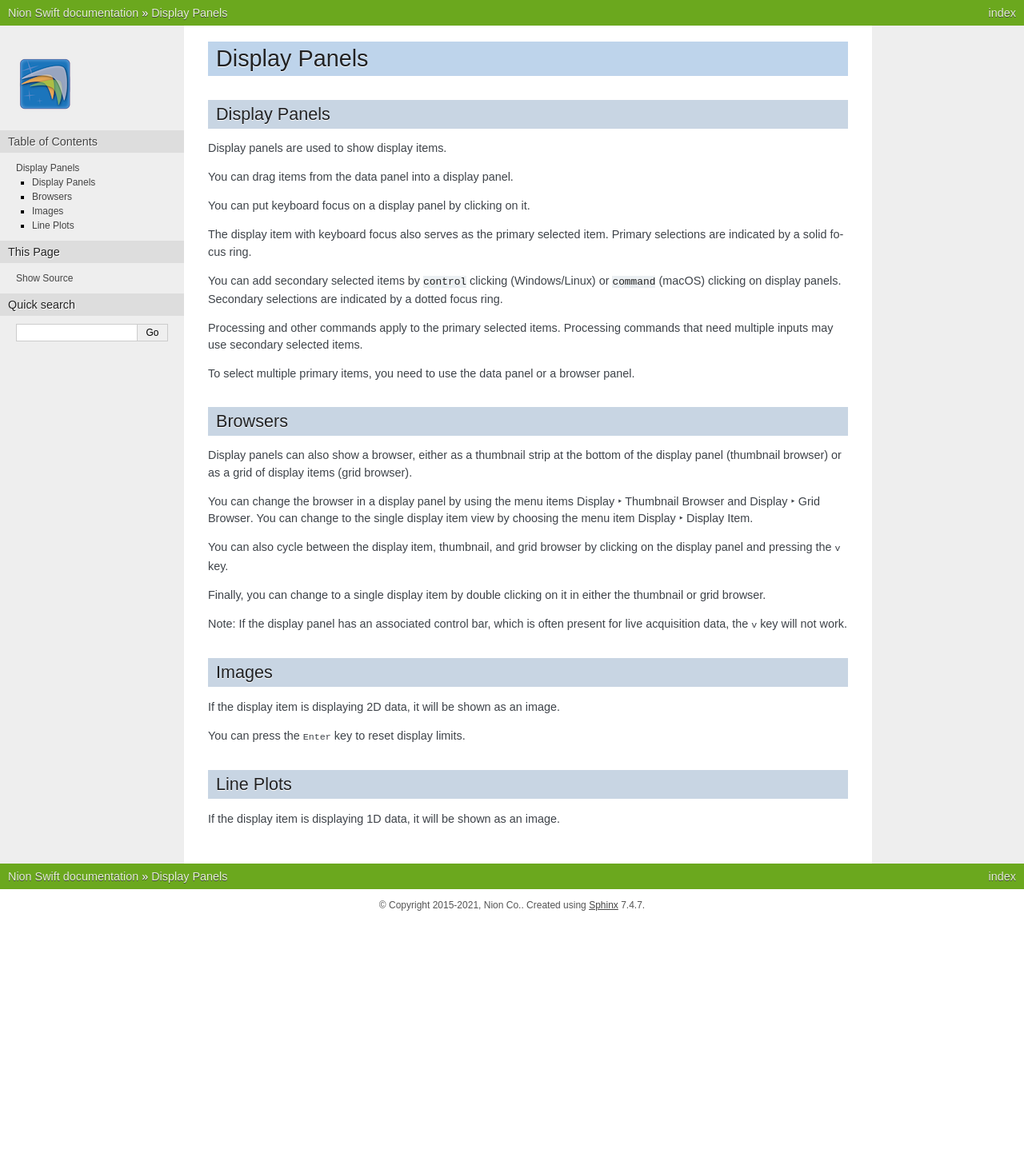
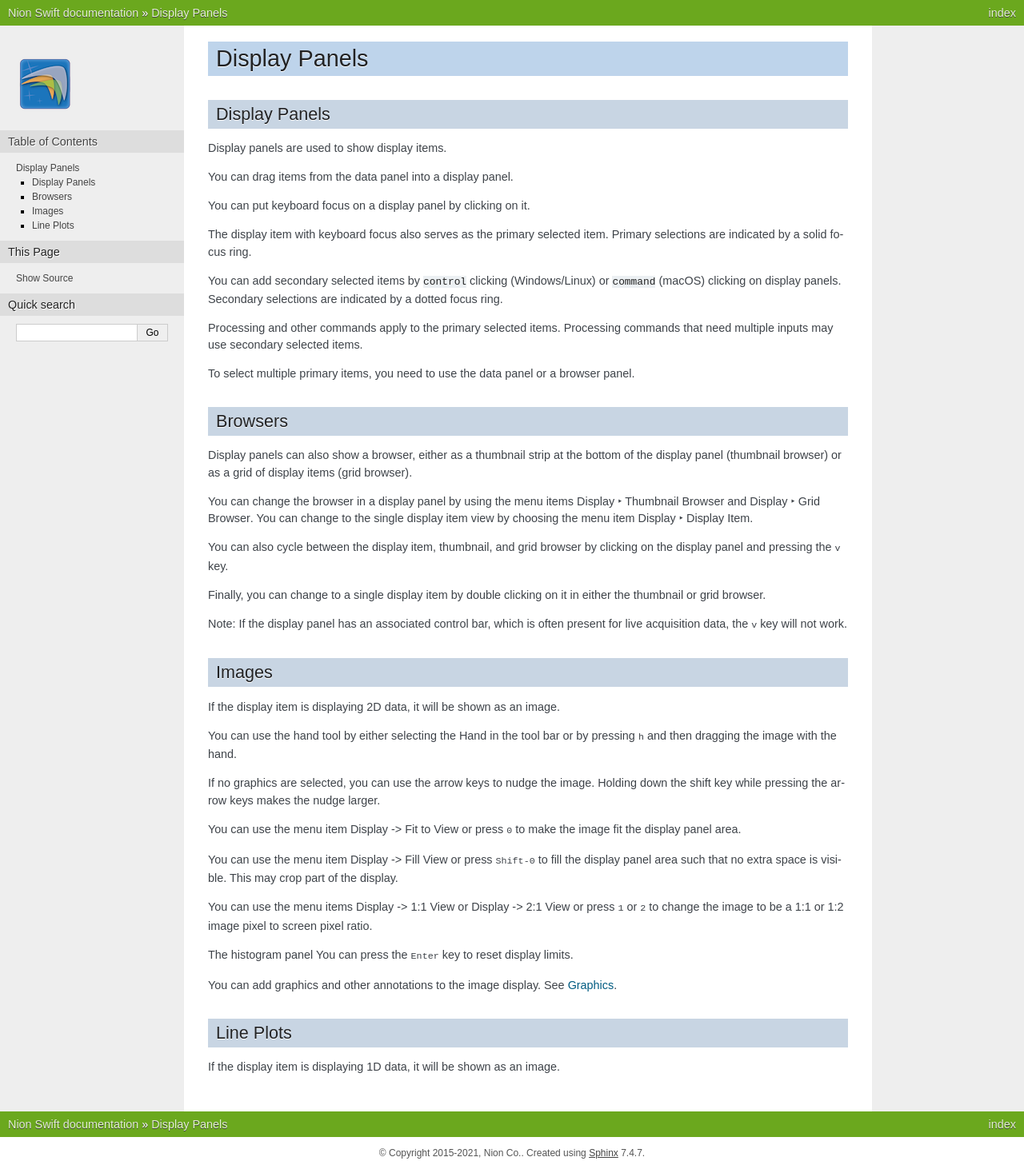
Before and after one commit to nion-software/nionswift, a Sphinx documentation site: the page built from docs/display_panels.rst, in a window 1280 px wide. Shown: the whole page at 80% size. Built offline with Sphinx 7.4.7, drawn with Linux system fonts in a browser that asks for light colours; before the commit the page ends 1152 px from its top, so only the background shows below that.

Commit message:
Add section on image display panel

```diff
--- a/docs/display_panels.rst
+++ b/docs/display_panels.rst
@@ -21,6 +21,8 @@ Processing and other commands apply to the primary selected items. Processing co
 
 To select multiple primary items, you need to use the data panel or a browser panel.
 
+.. Display Panel Browsers:
+
 Browsers
 --------
 Display panels can also show a browser, either as a thumbnail strip at the bottom of the display panel (thumbnail browser) or as a grid of display items (grid browser).
@@ -33,17 +35,27 @@ Finally, you can change to a single display item by double clicking on it in eit
 
 Note: If the display panel has an associated control bar, which is often present for live acquisition data, the :kbd:`v` key will not work.
 
+.. _Image Display Panel:
+
 Images
 ------
 If the display item is displaying 2D data, it will be shown as an image.
 
-.. describe the keys and other operations
+You can use the hand tool by either selecting the Hand in the tool bar or by pressing :kbd:`h` and then dragging the image with the hand.
 
-.. point user to graphics
+If no graphics are selected, you can use the arrow keys to nudge the image. Holding down the shift key while pressing the arrow keys makes the nudge larger.
 
-.. describe controls for editing graphics, rotations, squares, size from center, etc.
+You can use the menu item :menuselection:`Display -> Fit to View` or press :kbd:`0` to make the image fit the display panel area.
 
-You can press the :kbd:`Enter` key to reset display limits.
+You can use the menu item :menuselection:`Display -> Fill View` or press :kbd:`Shift-0` to fill the display panel area such that no extra space is visible. This may crop part of the display.
+
+You can use the menu items :menuselection:`Display -> 1:1 View` or :menuselection:`Display -> 2:1 View` or press :kbd:`1` or :kbd:`2` to change the image to be a 1:1 or 1:2 image pixel to screen pixel ratio.
+
+The histogram panel You can press the :kbd:`Enter` key to reset display limits.
+
+You can add graphics and other annotations to the image display. See :ref:`graphics`.
+
+.. Line Plot Display Panel:
 
 Line Plots
 ----------
```
